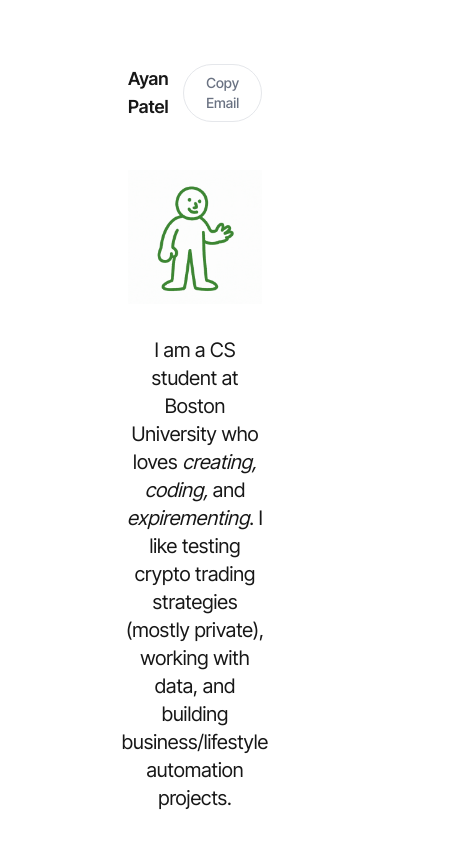
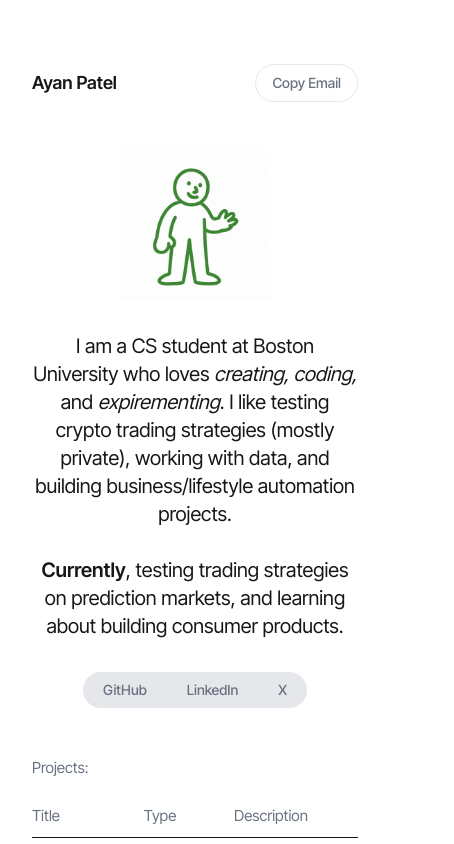
Before and after one commit to KichdiPatel/personal-website, a Next.js app: page / in a window 390 px wide. Shown: the top 844 px of the page, 454 px wide, since content can reach past the window. Built offline with nearby package versions, Linux system fonts and the light colour scheme.

Commit message:
fixed spacing on mobile

```diff
--- a/src/app/globals.css
+++ b/src/app/globals.css
@@ -25,7 +25,13 @@ body {
   font-size: 0.95rem;
   line-height: 1.6;
   margin: 0;
-  padding: 4rem 8rem;
+  padding: 4rem 2rem;
+}
+
+@media (min-width: 768px) {
+  body {
+    padding: 4rem 8rem;
+  }
 }
 
 * {
```
